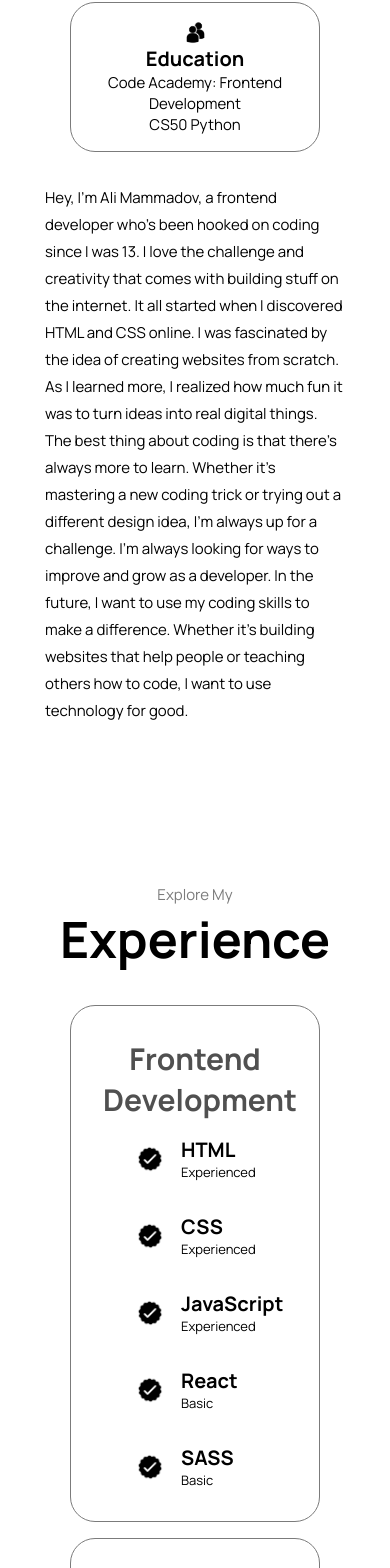
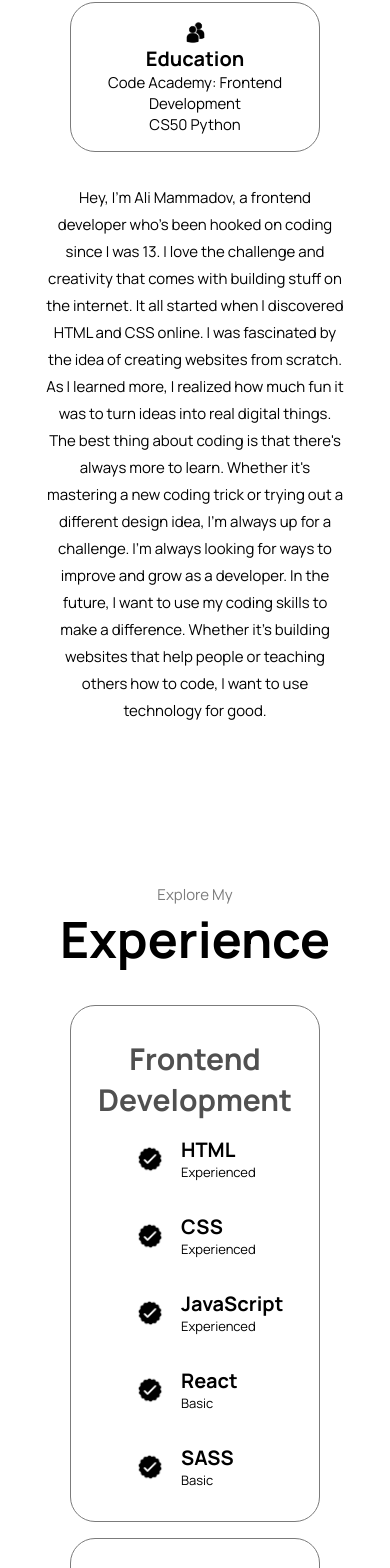
Before and after one commit to AliRM27/Portfolio, a React (Create React App) app: page / in a window 390 px wide. Shown: the part 1124-2692 px from the top of the page. Built offline with nearby package versions, Linux system fonts and the light colour scheme.

Commit message:
change text

```diff
--- a/src/components/About/About.css
+++ b/src/components/About/About.css
@@ -51,6 +51,9 @@
         width: 300px;
         padding: 1rem;
     }
+    .app__about-text{
+        text-align: center;
+    }
 
 }
 
@@ -73,6 +76,5 @@
 @media screen and (max-width:350px){
     .app__about-text{
         width: 250px;
-        text-align: center;
     }
 }
--- a/src/components/Experience/Experience.css
+++ b/src/components/Experience/Experience.css
@@ -17,6 +17,8 @@
     border: 1px solid rgb(123, 123, 123);
     border-radius: 25px;
     display: flex;
+    justify-content: center;
+    align-items: center;
     flex-direction: column;
     padding: 2rem;
     width: 600px;
@@ -29,7 +31,6 @@
     justify-content: center;
     align-items: center;
     flex-wrap: wrap;
-    height: inherit;
     width: 100%;
     gap:2rem;
 }
```
